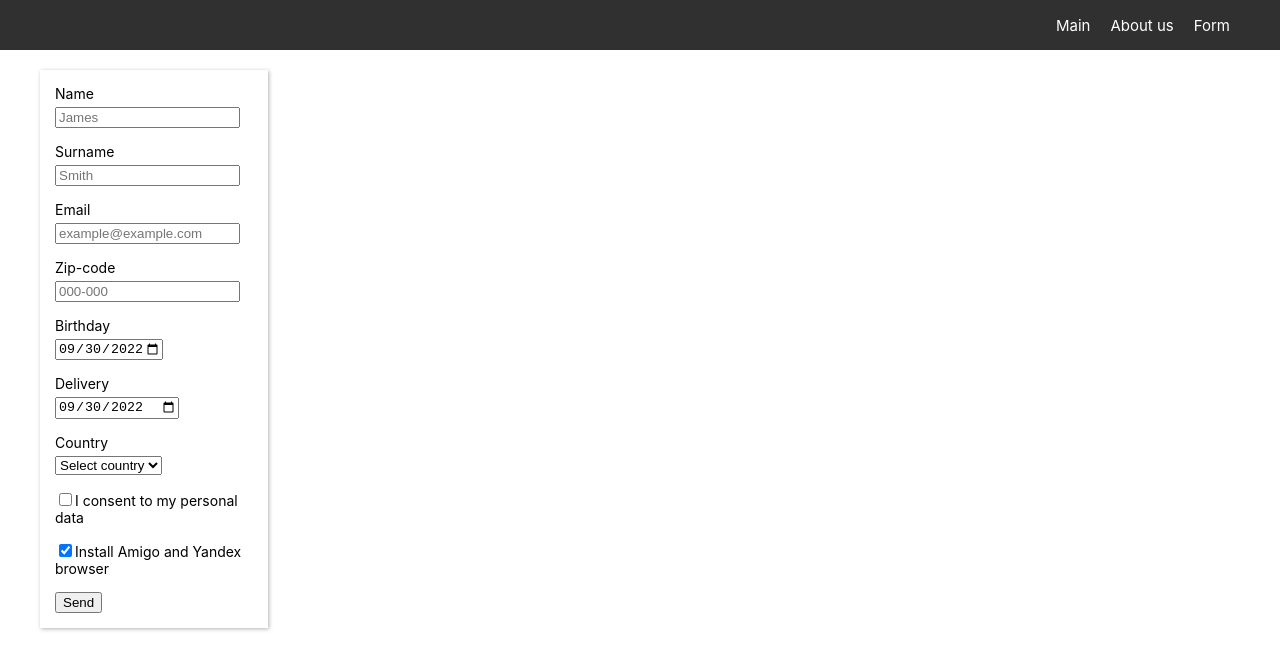
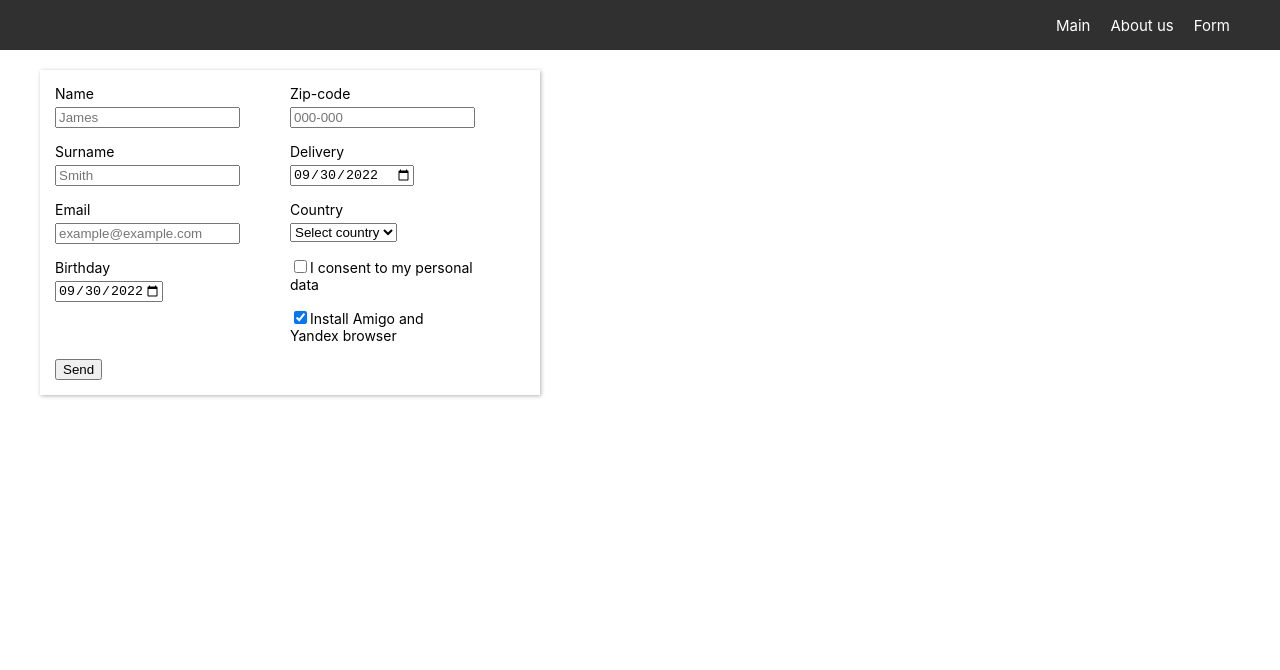
Before and after one commit to Wsko-12/wsko-12-REACT2022Q3, a React (Create React App) app in the folder app/: page /form in a window 1280 px wide. Shown: the top 670 px of the page. Built offline with nearby package versions, Linux system fonts and the light colour scheme.

Commit message:
refactor: change form style

```diff
--- a/app/src/components/MyForm/MyForm.tsx
+++ b/app/src/components/MyForm/MyForm.tsx
@@ -8,7 +8,9 @@ import SelectInput from './SelectInput/SelectInput';
 export default class MyForm extends Component {
   render() {
     return (
-      <form className={styles.form__container}>
+      <form className={styles.form}>
+        <div className={styles.form__body}>
+          <div>
             <FormInput
               label="Name"
               placeholder="James"
@@ -33,6 +35,9 @@ export default class MyForm extends Component {
               title="example@example.com or example.example@example.com or .by/.ua/.ru"
             />
 
+            <DatePicker label="Birthday" direction="past" />
+          </div>
+          <div>
             <FormInput
               label="Zip-code"
               placeholder="000-000"
@@ -41,7 +46,6 @@ export default class MyForm extends Component {
               title="Only numbers or number with dash (example: 000 or 000-000)"
             />
 
-        <DatePicker label="Birthday" direction="past" />
             <DatePicker label="Delivery" direction="future" />
 
             <SelectInput
@@ -53,7 +57,9 @@ export default class MyForm extends Component {
 
             <CheckboxInput label="I consent to my personal data" />
             <CheckboxInput label="Install Amigo and Yandex browser" checked={true} />
-
+          </div>
+          <div></div>
+        </div>
         <button type="submit">Send</button>
       </form>
     );
--- a/app/src/components/MyForm/form.module.css
+++ b/app/src/components/MyForm/form.module.css
@@ -1,6 +1,10 @@
-.form__container{
+.form{
     padding: 15px;
     box-shadow: 1px 1px 4px rgba(0, 0, 0, 0.3);
+}
+.form__body{
+    display: flex;
+    gap: 50px;
 }
 
 .form__label {
```
Lines whose indentation alone changed are shown as unchanged.
